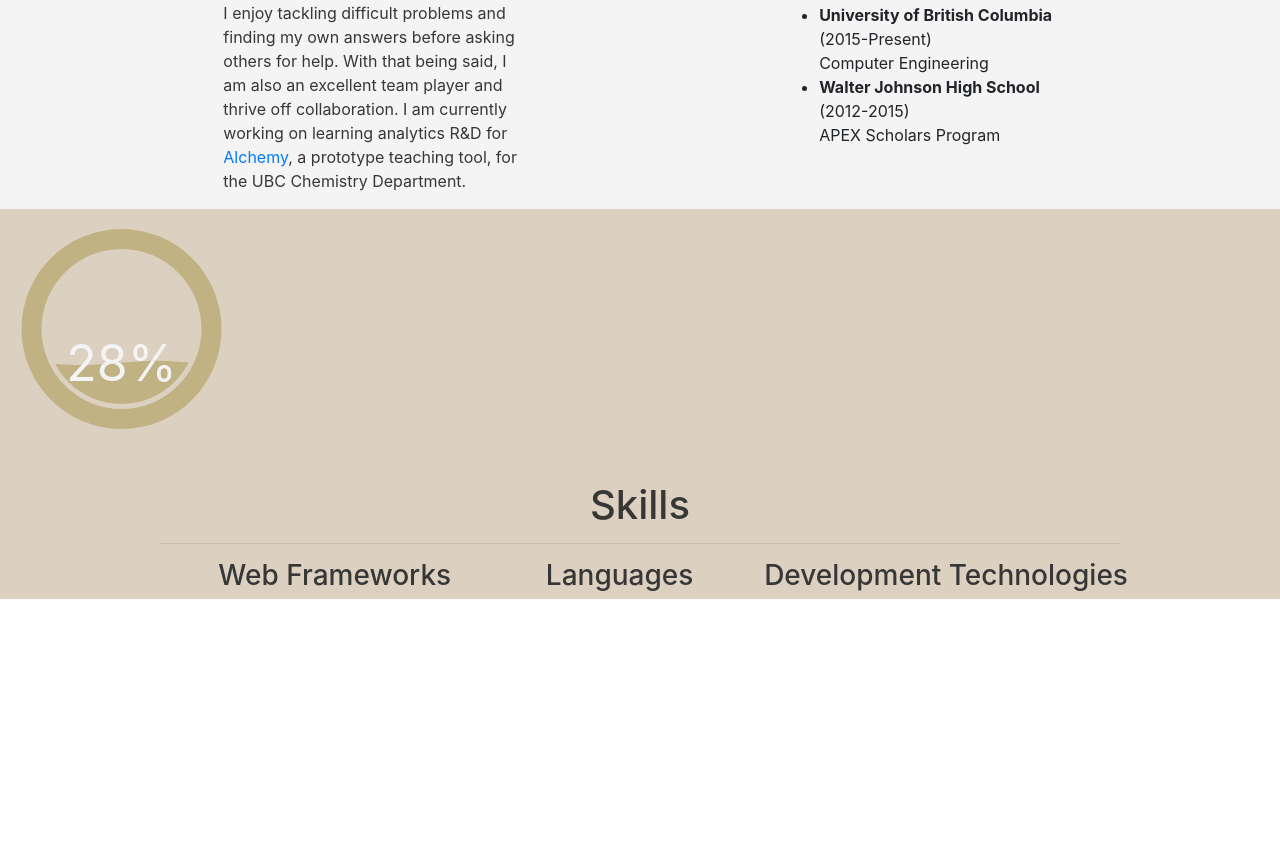
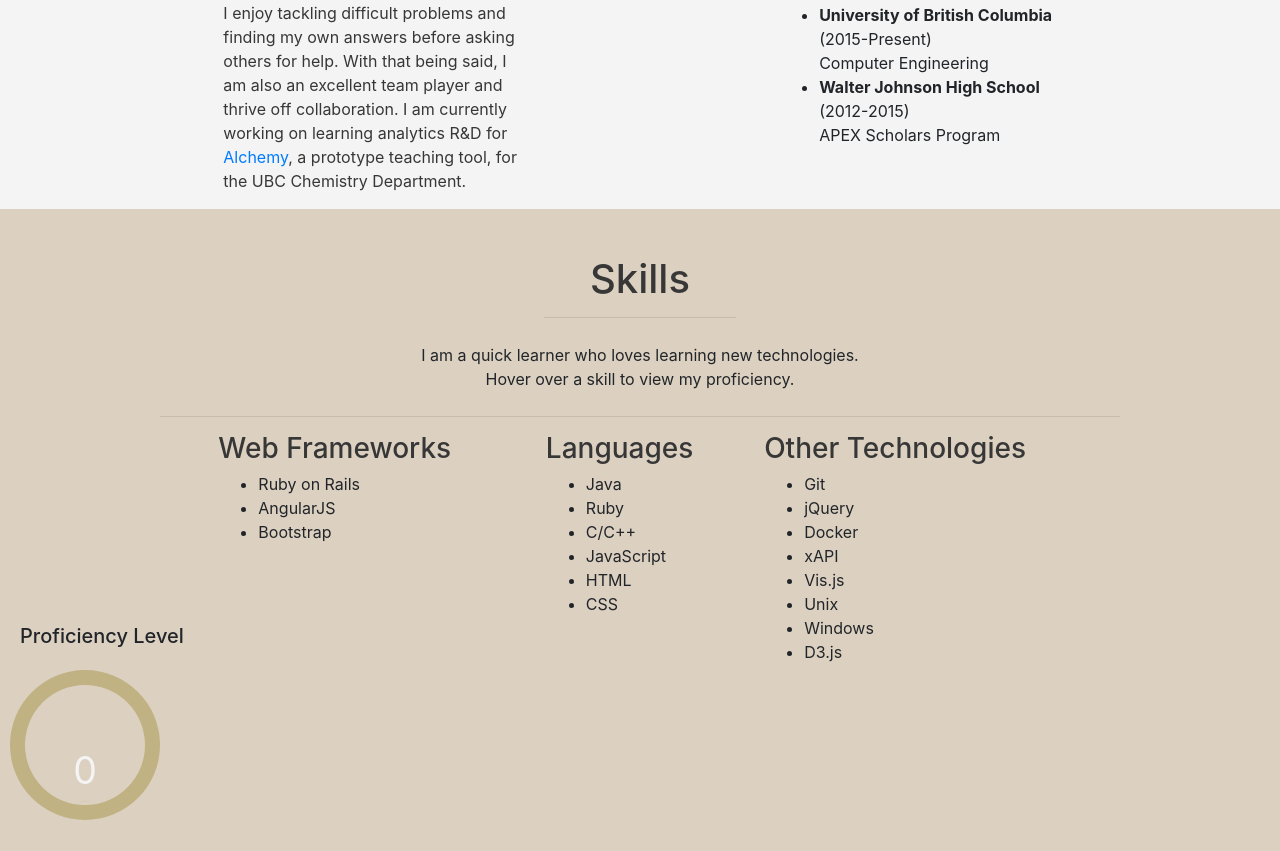
Before and after one commit to cormacjmollitor/Resume-For-Cormac-Mollitor, a website: page hello-world.html in a window 1280 px wide. Shown: the part 1551-2402 px from the top of the page. Before the commit the page ends 2150 px from the top, so only its background shows below. Drawn offline with nearby package versions, Linux system fonts and the light colour scheme.

Commit message:
Finished skills section and started work-experience

```diff
--- a/effects.js
+++ b/effects.js
@@ -53,7 +53,6 @@ function loadLiquidFillGauge(elementId, value, config) {
     var textPixels = (config.textSize*radius/2);
     var textFinalValue = parseFloat(value).toFixed(2);
     var textStartValue = config.valueCountUp?config.minValue:textFinalValue;
-    var percentText = config.displayPercent?"%":"";
     var circleThickness = config.circleThickness * radius;
     var circleFillGap = config.circleFillGap * radius;
     var fillCircleMargin = circleThickness + circleFillGap;
@@ -120,7 +119,7 @@ function loadLiquidFillGauge(elementId, value, config) {
 
     // Text where the wave does not overlap.
     var text1 = gaugeGroup.append("text")
-        .text(textRounder(textStartValue) + percentText)
+        .text(textRounder(textStartValue))
         .attr("class", "liquidFillGaugeText")
         .attr("text-anchor", "middle")
         .attr("font-size", textPixels + "px")
@@ -151,7 +150,7 @@ function loadLiquidFillGauge(elementId, value, config) {
 
     // Text where the wave does overlap.
     var text2 = fillCircleGroup.append("text")
-        .text(textRounder(textStartValue) + percentText)
+        .text(textRounder(textStartValue))
         .attr("class", "liquidFillGaugeText")
         .attr("text-anchor", "middle")
         .attr("font-size", textPixels + "px")
@@ -162,7 +161,7 @@ function loadLiquidFillGauge(elementId, value, config) {
     if(config.valueCountUp){
         var textTween = function(){
             var i = d3.interpolate(this.textContent, textFinalValue);
-            return function(t) { this.textContent = textRounder(i(t)) + percentText; }
+            return function(t) { this.textContent = textRounder(i(t)); }
         };
         text1.transition()
             .duration(config.waveRiseTime)
@@ -212,7 +211,7 @@ function loadLiquidFillGauge(elementId, value, config) {
 
             var textTween = function(){
                 var i = d3.interpolate(this.textContent, parseFloat(value).toFixed(2));
-                return function(t) { this.textContent = textRounderUpdater(i(t)) + percentText; }
+                return function(t) { this.textContent = textRounderUpdater(i(t)); }
             };
 
             text1.transition()
--- a/hello-world.html
+++ b/hello-world.html
@@ -52,8 +52,8 @@
           <br><br>
            <h1 class="about-title about-header">About Me</h1>
            <hr width="15%">
-           <p class="about-blurb">"Success is not a result of spontaneous combustion. You must set yourself on fire."</p>
-           <p class="about-blurb">-Arnold H. Glasgow</p>
+           <p class="blurb">"Success is not a result of spontaneous combustion. You must set yourself on fire."</p>
+           <p class="blurb">-Arnold H. Glasgow</p>
          </div>
   	   </div>
       <div class="row">
@@ -109,7 +109,21 @@
     </div>
 
     <div class="skills">
-      <svg id="fillgauge" width="19%" height="200"></svg>
+  	  <div class="row">
+  	    <div class="col-xl-12">
+	        <br><br>
+	        <h1 class="skills-title skills-header">Skills</h1>
+	        <hr width="15%" style="margin-bottom: 25px">
+	        <p class="blurb" style="margin-bottom: 25px">I am a quick learner who loves learning new technologies.<br>
+	        Hover over a skill to view my proficiency.</p>
+	        <hr width="75%">
+  	    </div>
+  	  </div>
+  	  <div class="row">
+        <div class="col-xl-2">
+          <br><br><br><br><br><br><br><br>
+          <h5 class="proficiency-level">Proficiency Level</h5>
+          <svg id="fillgauge" width="80%" height="200"></svg>
           <script language="JavaScript">
               var config1 = liquidFillGaugeDefaultSettings();
               config1.circleColor = "#C0B283";
@@ -119,27 +133,46 @@
               config1.circleThickness = 0.2;
               config1.textVertPosition = 0.2;
               config1.waveAnimateTime = 1000;
-          var gauge2= loadLiquidFillGauge("fillgauge", 28, config1);
+              var gauge2= loadLiquidFillGauge("fillgauge", 0, config1);
           </script>
-  	  <div class="row">
-  	    <div class="col-xl-12">
-  	        <br><br>
-  	        <h1 class="skills-title skills-header">Skills</h1>
-  	        <hr width="75%">
+        </div>
+        <div class="col-xl-3">
+            <h3 class="skills-header">Web Frameworks</h3>
+            <ul>
+             <li onmouseover="gauge2.update(80);" onmouseout="gauge2.update(0)">Ruby on Rails</li>
+             <li onmouseover="gauge2.update(60);" onmouseout="gauge2.update(0)">AngularJS</li>
+             <li onmouseover="gauge2.update(60);" onmouseout="gauge2.update(0)">Bootstrap</li>
+            </ul>
+        </div>
+        <div class="col-xl-2">
+            <h3 class="skills-header">Languages</h3>
+            <ul>
+             <li onmouseover="gauge2.update(80);" onmouseout="gauge2.update(0)">Java</li>
+             <li onmouseover="gauge2.update(80);" onmouseout="gauge2.update(0)">Ruby</li>
+             <li onmouseover="gauge2.update(60);" onmouseout="gauge2.update(0)">C/C++</li>
+             <li onmouseover="gauge2.update(60);" onmouseout="gauge2.update(0)">JavaScript</li>
+             <li onmouseover="gauge2.update(40);" onmouseout="gauge2.update(0)">HTML</li>
+             <li onmouseover="gauge2.update(40);" onmouseout="gauge2.update(0)">CSS</li>
+            </ul>
+        </div>
+        <div class="col-xl-4"><!--Might have to change this for symmetry reasons-->
+            <h3 class="skills-header">Other Technologies</h3>
+            <ul>
+             <li onmouseover="gauge2.update(80);" onmouseout="gauge2.update(0)">Git</li>
+             <li onmouseover="gauge2.update(60);" onmouseout="gauge2.update(0)">jQuery</li>
+             <li onmouseover="gauge2.update(40);" onmouseout="gauge2.update(0)">Docker</li>
+             <li onmouseover="gauge2.update(40);" onmouseout="gauge2.update(0)">xAPI</li>
+             <li onmouseover="gauge2.update(40);" onmouseout="gauge2.update(0)">Vis.js</li>
+             <li onmouseover="gauge2.update(40);" onmouseout="gauge2.update(0)">Unix</li>
+             <li onmouseover="gauge2.update(40);" onmouseout="gauge2.update(0)">Windows</li>
+             <li onmouseover="gauge2.update(20);" onmouseout="gauge2.update(0)">D3.js</li>
+            </ul>
         </div>
   	  </div>
-  	  <div class="row">
-  	      <div class="col-xl-2"></div>
-  	      <div class="col-xl-3 skills-header">
-  	          <h3>Web Frameworks</h3>
     </div>
-  	      <div class="col-xl-2 skills-header">
-  	          <h3>Languages</h3>
-  	      </div>
-  	      <div class="col-xl-4 skills-header"><!--Might have to change this for symmetry reasons-->
-  	          <h3>Development Technologies</h3>
-  	      </div>
-  	  </div>
+
+    <div class="work-experience">
+
     </div>
   </body>
 </html>
--- a/mystyle.css
+++ b/mystyle.css
@@ -53,7 +53,7 @@ div {
     color: #C0B283;
 }
 
-.about-blurb{
+.blurb{
     text-align: center;
 }
 
@@ -90,4 +90,11 @@ div {
 
 #fillgauge{
     margin-top: 20px;
+    margin-left: 10px;
 }
+
+.proficiency-level{
+    position: absolute;
+    bottom: 80;
+    margin-left: 20px;
+}
```
Lines whose indentation alone changed are shown as unchanged.
